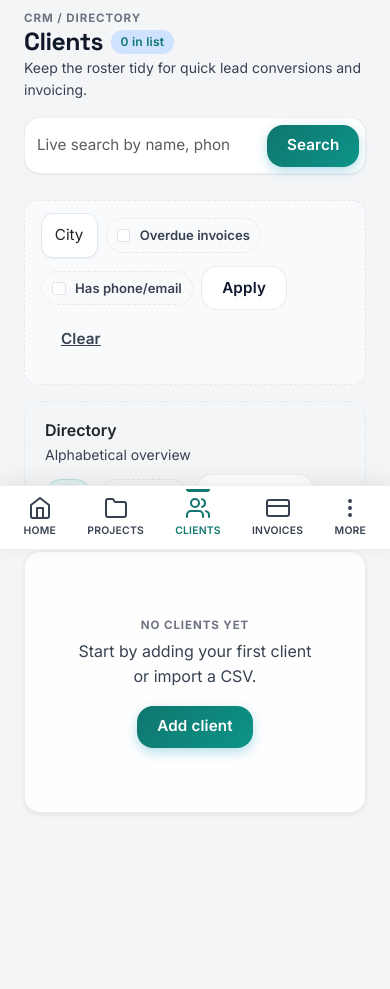
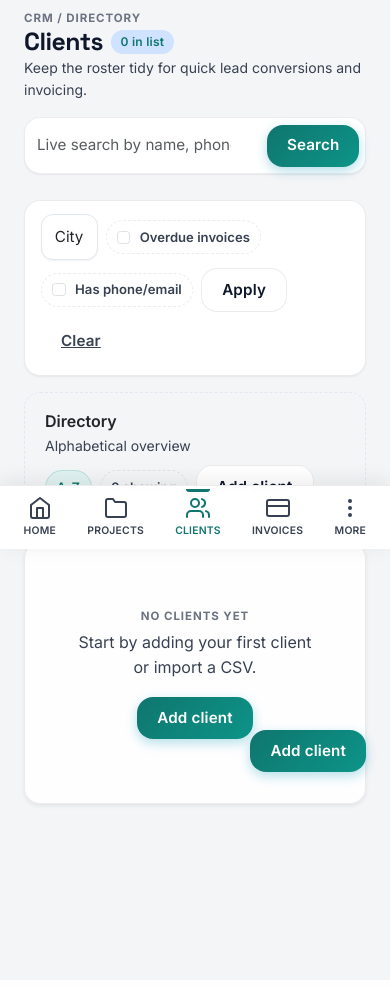
Before and after one commit to itzpraveen/novart, a Django app: page /clients/ in a window 390 px wide; the page is wider, and only the part inside the window is pictured. Shown: the part 295-1284 px from the top of that part. After the commit the page ends 1103 px from the top of that part, so only its background shows below. Run offline with Django 5.2, Linux system fonts and the light colour scheme; the visitor is signed in with stand-in values (Sample User, id 1); data that the repository does not hold is empty; some libraries are stand-ins or nearby versions.

Commit message:
ux: streamline clients filters and add mobile FAB

```diff
--- a/static/css/style.css
+++ b/static/css/style.css
@@ -924,6 +924,33 @@ textarea.form-control:focus {
 
 .filter-chip .form-check-input {
     margin-top: 0;
+}
+
+.filter-bar {
+    display: flex;
+    align-items: center;
+    justify-content: space-between;
+    gap: 0.75rem;
+    padding: 0.85rem 1rem;
+    border: 1px solid var(--border-color);
+    border-radius: var(--radius-lg);
+    background: var(--bg-elevated);
+    box-shadow: var(--shadow-sm);
+    margin-bottom: 1rem;
+}
+
+.filter-bar .chip {
+    margin: 0;
+}
+
+.fab-add {
+    position: fixed;
+    bottom: 96px;
+    right: 24px;
+    z-index: 30;
+    border-radius: 999px;
+    box-shadow: var(--shadow-lg);
+    padding: 0.9rem 1.1rem;
 }
 
 .table th,
--- a/templates/portal/clients.html
+++ b/templates/portal/clients.html
@@ -36,9 +36,8 @@
     </form>
 </div>
 
-<div class="toolbar soft">
-    <div class="d-flex flex-wrap align-items-center gap-2">
-        <form class="d-flex flex-wrap align-items-center gap-2" method="get">
+<div class="filter-bar">
+    <form class="d-flex flex-wrap align-items-center gap-2 flex-grow-1" method="get">
         <input type="hidden" name="q" value="{{ applied_filters.q }}">
         <select name="city" class="form-select form-select-sm w-auto">
             <option value="">City</option>
@@ -57,7 +56,6 @@
         <button class="btn btn-outline-secondary btn-sm" type="submit">Apply</button>
         <a class="btn btn-link btn-sm text-muted" href="{% url 'client_list' %}">Clear</a>
     </form>
-    </div>
     <div class="d-flex flex-wrap align-items-center gap-2">
         {% if applied_filters.city %}
             <span class="chip chip-soft">City: {{ applied_filters.city }}</span>
@@ -158,6 +156,8 @@
             </div>
         </div>
 </div>
+
+<button class="btn btn-primary fab-add d-md-none" type="button" data-bs-toggle="offcanvas" data-bs-target="#addClientOffcanvas">Add client</button>
 
 <div class="offcanvas offcanvas-end" tabindex="-1" id="addClientOffcanvas" aria-labelledby="addClientLabel">
     <div class="offcanvas-header">
```
Lines whose indentation alone changed are shown as unchanged.
